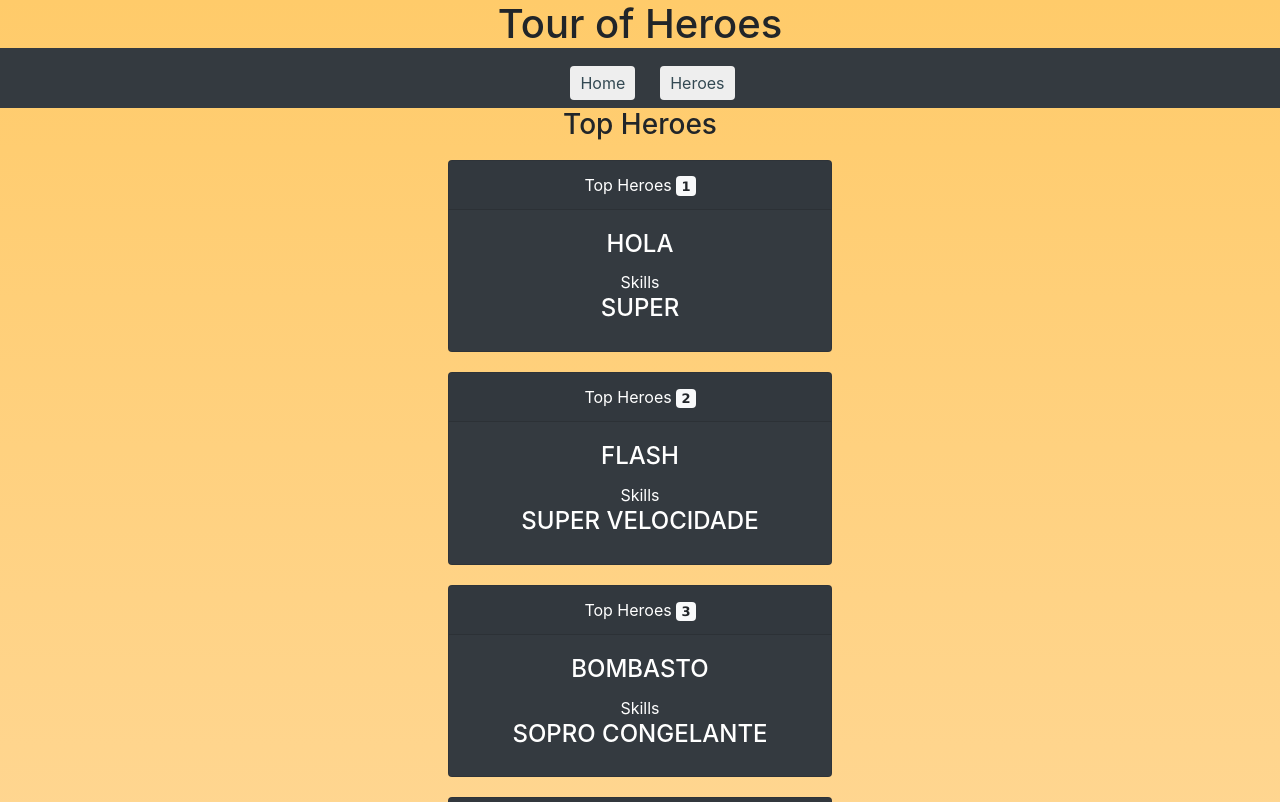
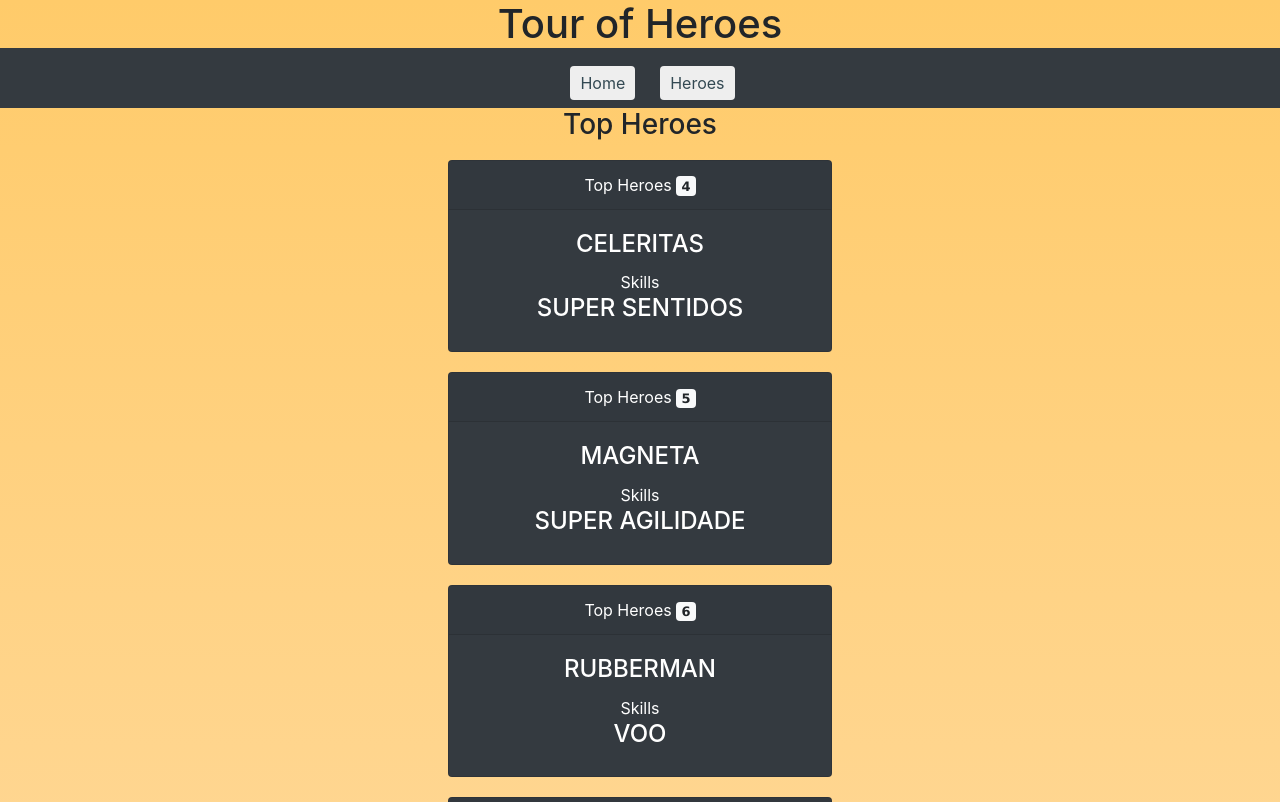
Before and after one commit to Brettas/angular-heroes, an Angular app: page /home in a window 1280 px wide. Shown: the top 802 px of the page. Built offline with nearby package versions, Linux system fonts and the light colour scheme; data requests are answered from the project's data file.

Commit message:
corrigindo o html

```diff
--- a/db.json
+++ b/db.json
@@ -1,20 +1,5 @@
 {
   "heroes": [
-    {
-      "id": 1,
-      "name": "hola",
-      "skills": "super"
-    },
-    {
-      "id": 2,
-      "name": "Flash",
-      "skills": "Super velocidade"
-    },
-    {
-      "id": 3,
-      "name": "Bombasto",
-      "skills": "Sopro congelante"
-    },
     {
       "id": 4,
       "name": "Celeritas",
@@ -49,6 +34,14 @@
       "id": 10,
       "name": "Tornado",
       "skills": "Ventania"
+    },
+    {
+      "name": "Ironman",
+      "id": 11
+    },
+    {
+      "name": "post",
+      "id": 12
     }
   ]
 }
--- a/src/app/hero-detail/hero-detail.component.html
+++ b/src/app/hero-detail/hero-detail.component.html
@@ -9,7 +9,7 @@
           <div>
             <span class="badge badge-info">ID:{{hero.id}}</span>
           </div>
-          <form class="form-horizontal" (ngSubmit)="save()" [formGroup]="formulario">
+          <form class="form-horizontal" [formGroup]="formulario">
             <div class="form-group">
               <label for="name">Hero Name
                 <input type="text" class="form-control" formControlName="name">
--- a/src/app/hero-detail/hero-detail.component.ts
+++ b/src/app/hero-detail/hero-detail.component.ts
@@ -41,7 +41,7 @@ export class HeroDetailComponent implements OnInit {
 
   goBack(): void {
 
-    //this.location.back();
+    this.location.back();
   }
 
   save(): void{
```
